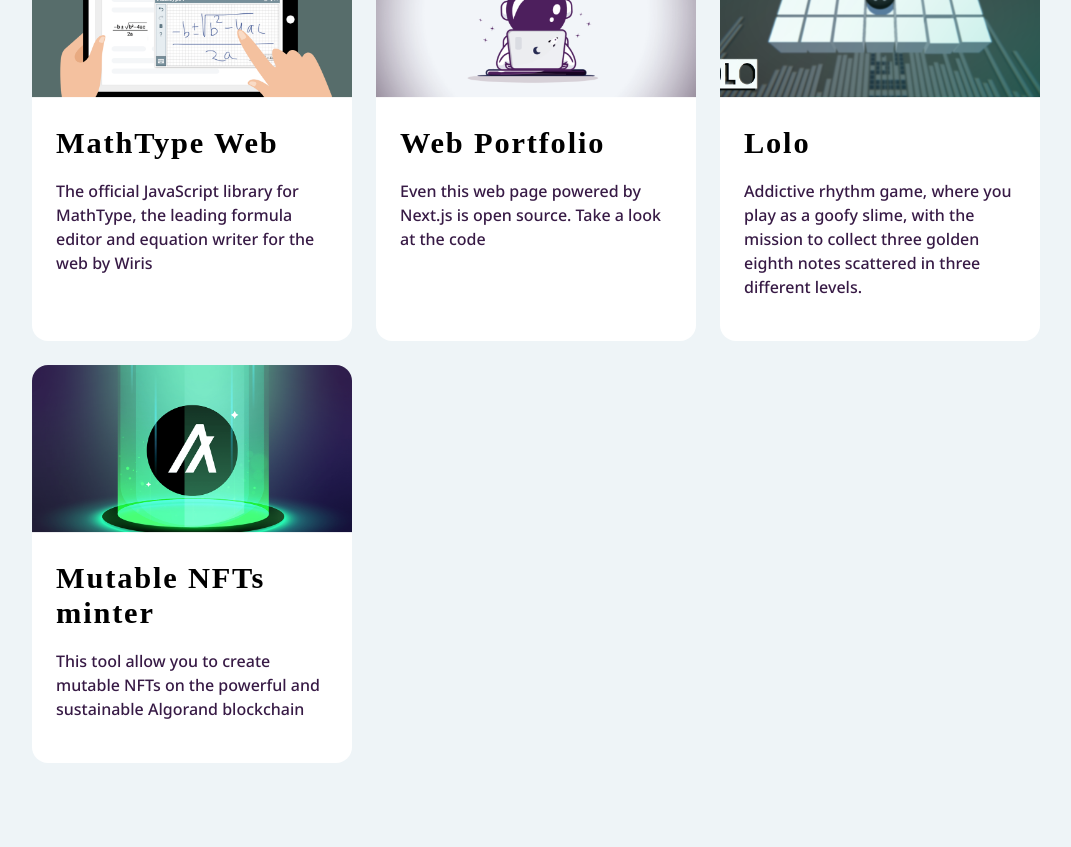
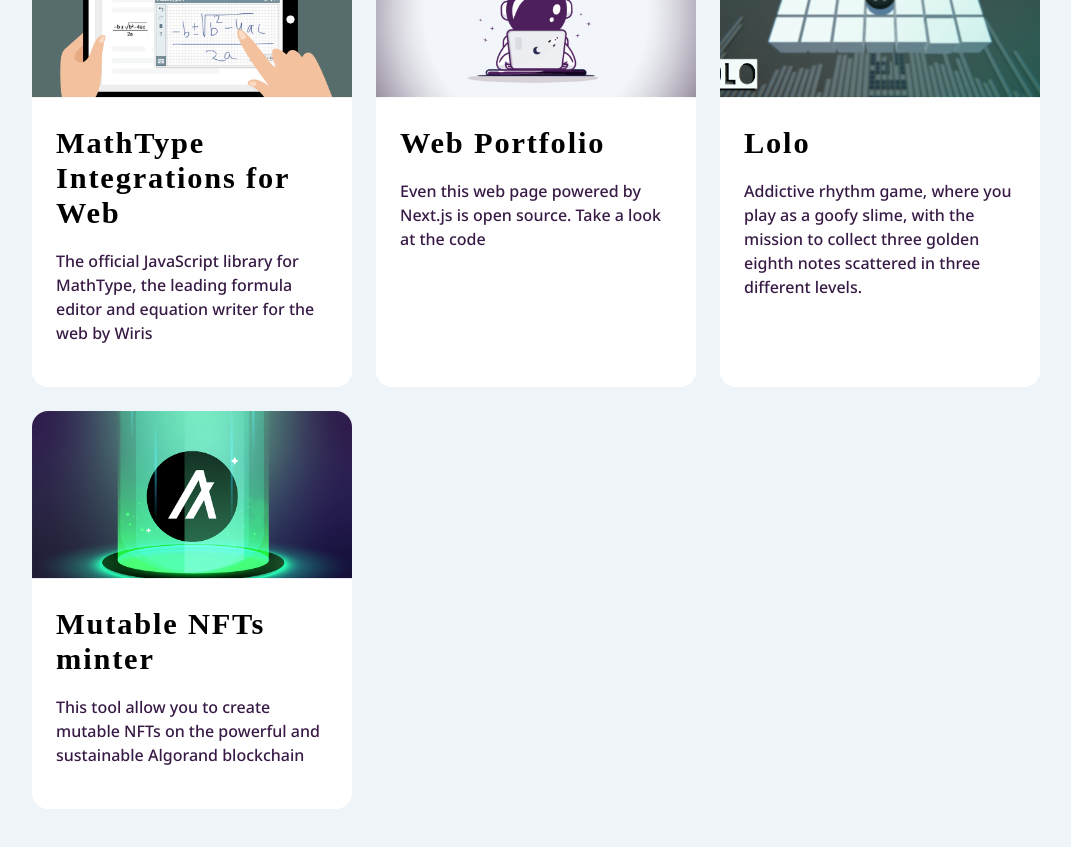
Before and after one commit to IzzyCap/izzy-web, a Next.js app: page / in a window 1280 px wide. Shown: the part 1560-2407 px from the top of the page, without its empty margins (104-1175 px from the left). Built offline with nearby package versions, Linux system fonts and the light colour scheme.

Commit message:
fix: mathtype text

```diff
--- a/src/components/homeSections/projects/projects.tsx
+++ b/src/components/homeSections/projects/projects.tsx
@@ -5,7 +5,7 @@
 
 // [TODO] move card data to a file or DB.
 const cardMathType: CardInfo = {
-  title: 'MathType Web',
+  title: 'MathType Integrations for Web',
   description: 'The official JavaScript library for MathType, the leading formula editor and equation writer for the web by Wiris',
   link: 'string',
   image: "/projects/mathtype.png",
```
